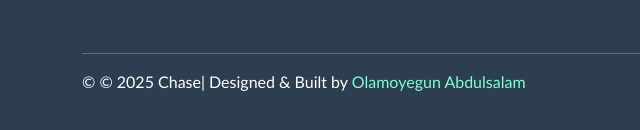
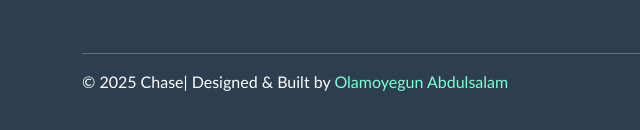
Before and after one commit to olamoyegunabdulsalam/chase-world-cap-store, a plain HTML site: page index.html in a window 1280 px wide. Shown: the part 1891-2021 px from the top of the page, 0-640 px from the left. Drawn offline with nearby package versions, Linux system fonts and the light colour scheme.

Commit message:
Update index.html

```diff
--- a/index.html
+++ b/index.html
@@ -218,7 +218,7 @@
         </div>
       </div>
       <hr>
-       <p> &copy; © 2025 Chase| Designed & Built by <a href="https://my-portfolio-rho-six-11.vercel.app/" target="_blank" style="text-decoration:none; color: aquamarine;">Olamoyegun Abdulsalam</a></p>
+       <p> &copy; 2025 Chase| Designed & Built by <a href="https://my-portfolio-rho-six-11.vercel.app/" target="_blank" style="text-decoration:none; color: aquamarine;">Olamoyegun Abdulsalam</a></p>
     </div>
   </footer>
 
```
